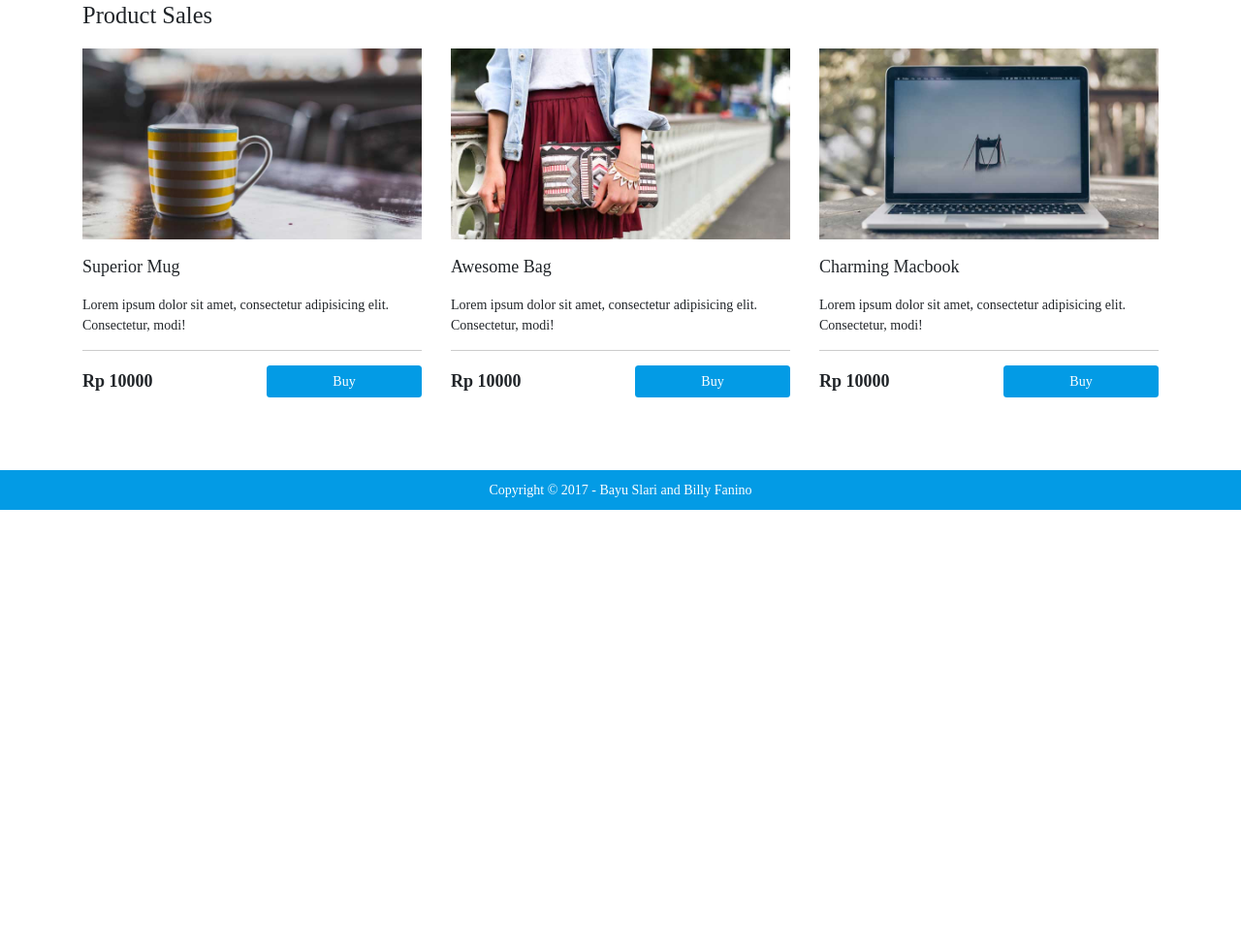
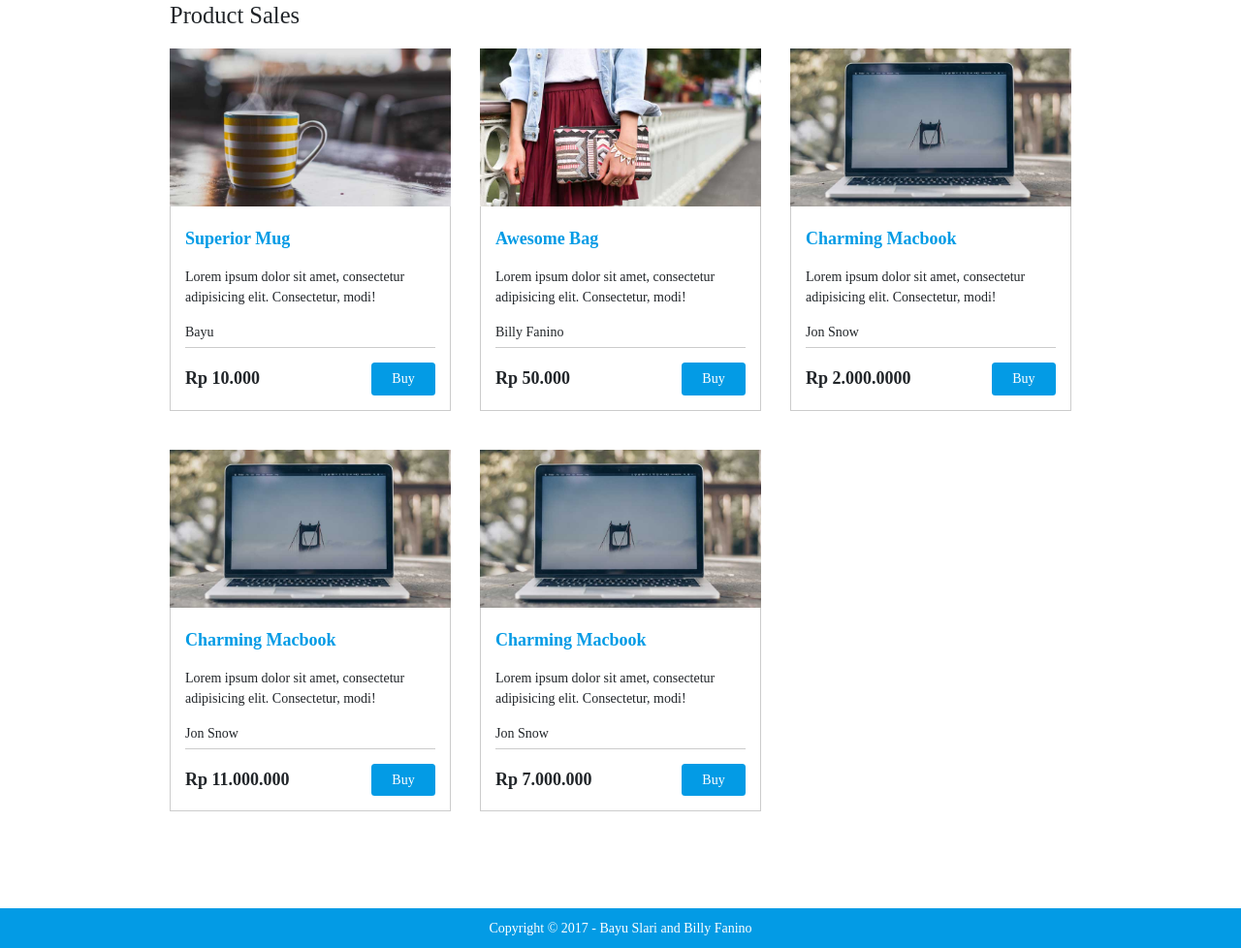
Before and after one commit to bayuslari/ss-marketplace, a website: page index.html in a window 1280 px wide. Shown: the part 585-1563 px from the top of the page at 97% size. Before the commit the page ends 1111 px from the top, so only its background shows below. Drawn offline with nearby package versions, Linux system fonts and the light colour scheme; some icons are missing.

Commit message:
edit product item

```diff
--- a/index.html
+++ b/index.html
@@ -129,39 +129,48 @@
       <div class="col-md-4">
         <div class="product__item">
     		<img src="img/product-1.jpg" alt="">
+    		<div class="product-desc">
     			<div class="product__title">
 					Superior Mug
 				</div>
 				<div class="product__short-desc">
 					Lorem ipsum dolor sit amet, consectetur adipisicing elit. Consectetur, modi!
 				</div>
+				<div class="product__author">
+					Bayu
+	    		</div>
 				<div class="row product__info align-items-center justify-content-between">
-				<div class="product__price col-md-6">
-					Rp 10000
+					<div class="product__price col-md-8">
+						Rp 10.000
 					</div>
-				<div class="col-md-6">
-					<button type="button" class="btn btn__buy">Buy</button>
+					<div class="col-md-4">
+						<a href="#" class="btn btn__buy">Buy</a>
 					</div>
 				</div>
-
+    		</div>
 		</div>
       </div>
 
       <div class="col-md-4">
         <div class="product__item">
     		<img src="img/product-2.jpg" alt="">
+    		<div class="product-desc">
     			<div class="product__title">
 					Awesome Bag
 				</div>
 				<div class="product__short-desc">
 					Lorem ipsum dolor sit amet, consectetur adipisicing elit. Consectetur, modi!
 				</div>
+				<div class="product__author">
+					Billy Fanino
+	    		</div>
 				<div class="row product__info align-items-center justify-content-between">
-				<div class="product__price col-md-6">
-					Rp 10000
+					<div class="product__price col-md-8">
+						Rp 50.000
 					</div>
-				<div class="col-md-6">
-					<button type="button" class="btn btn__buy">Buy</button>
+					<div class="col-md-4">
+						<a href="#" class="btn btn__buy">Buy</a>
+					</div>
 				</div>
     		</div>
 		</div>
@@ -170,18 +179,73 @@
       <div class="col-md-4">
         <div class="product__item">
     		<img src="img/product-3.jpg" alt="">
+    		<div class="product-desc">
     			<div class="product__title">
 					Charming Macbook
 				</div>
 				<div class="product__short-desc">
 					Lorem ipsum dolor sit amet, consectetur adipisicing elit. Consectetur, modi!
 				</div>
+				<div class="product__author">
+					Jon Snow
+	    		</div>
 				<div class="row product__info align-items-center justify-content-between">
-				<div class="product__price col-md-6">
-					Rp 10000
+					<div class="product__price col-md-8">
+						Rp 2.000.0000
 					</div>
-				<div class="col-md-6">
-					<button type="button" class="btn btn__buy">Buy</button>
+					<div class="col-md-4">
+						<a href="#" class="btn btn__buy">Buy</a>
+					</div>
+				</div>
+    		</div>
+		</div>
+      </div>
+
+      <div class="col-md-4">
+        <div class="product__item">
+    		<img src="img/product-3.jpg" alt="">
+    		<div class="product-desc">
+    			<div class="product__title">
+					Charming Macbook
+				</div>
+				<div class="product__short-desc">
+					Lorem ipsum dolor sit amet, consectetur adipisicing elit. Consectetur, modi!
+				</div>
+				<div class="product__author">
+					Jon Snow
+	    		</div>
+				<div class="row product__info align-items-center justify-content-between">
+					<div class="product__price col-md-8">
+						Rp 11.000.000
+					</div>
+					<div class="col-md-4">
+						<a href="#" class="btn btn__buy">Buy</a>
+					</div>
+				</div>
+    		</div>
+		</div>
+      </div>
+
+      <div class="col-md-4">
+        <div class="product__item">
+    		<img src="img/product-3.jpg" alt="">
+    		<div class="product-desc">
+    			<div class="product__title">
+					Charming Macbook
+				</div>
+				<div class="product__short-desc">
+					Lorem ipsum dolor sit amet, consectetur adipisicing elit. Consectetur, modi!
+				</div>
+				<div class="product__author">
+					Jon Snow
+	    		</div>
+				<div class="row product__info align-items-center justify-content-between">
+					<div class="product__price col-md-8">
+						Rp 7.000.000
+					</div>
+					<div class="col-md-4">
+						<a href="#" class="btn btn__buy">Buy</a>
+					</div>
 				</div>
     		</div>
 		</div>
--- a/scss/style.scss
+++ b/scss/style.scss
@@ -27,6 +27,11 @@ img {
     max-width: 100%;
 }
 
+@media (min-width: 1200px) {
+    .container {
+        max-width: 960px;
+    }
+}
 
 /* Colours */
 
@@ -65,6 +70,7 @@ h3.section-title {
  * COMPONENTS
  *
  */
+
 
 
 /* Nav */
@@ -216,19 +222,29 @@ h3.section-title {
 }
 
 .product__title {
-    margin: 15px 0;
+    padding: 20px 0 15px;
     font-size: 18px;
+    font-weight: 600;
+    color: $blue;
 }
 
 .btn__buy {
     background-color: $blue;
     color: $white;
     width: 100%;
+    &:hover {
+        color: $white;
+        background-color: darken($blue, 10%);
+    }
 }
 
 .product__short-desc {
+    margin-bottom: 15px;
+}
+
+.product__author {
     border-bottom: 1px solid #ccc;
-    padding-bottom: 15px;
+    padding-bottom: 5px;
 }
 
 .product__info {
@@ -238,6 +254,24 @@ h3.section-title {
 .product__price {
     font-size: 18px;
     font-weight: bold;
+}
+
+.product__item {
+    margin-bottom: 40px;
+    transition: all .3s ease-in-out;
+    img {
+        position: relative;
+    }
+    &:hover {
+
+            box-shadow: rgba(0, 0, 0, 0.2) 0 10px 20px;
+    }
+}
+
+.product-desc {
+    border: 1px solid #ccc;
+    border-top: none;
+    padding: 0 15px;
 }
 
 /* Footer */
```
Also changed, not shown: css/style.css, 3 other files. Lines whose indentation alone changed are shown as unchanged.
